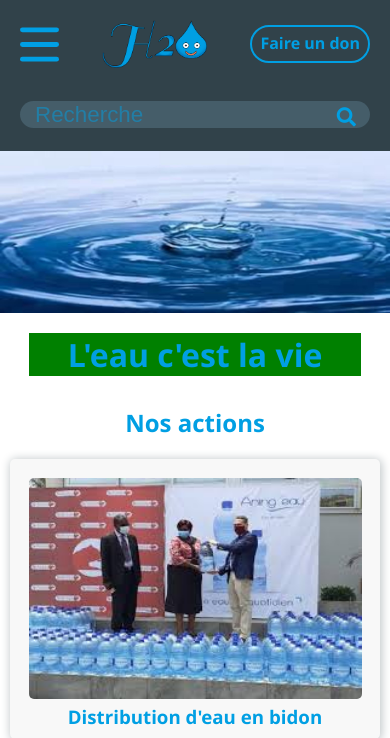
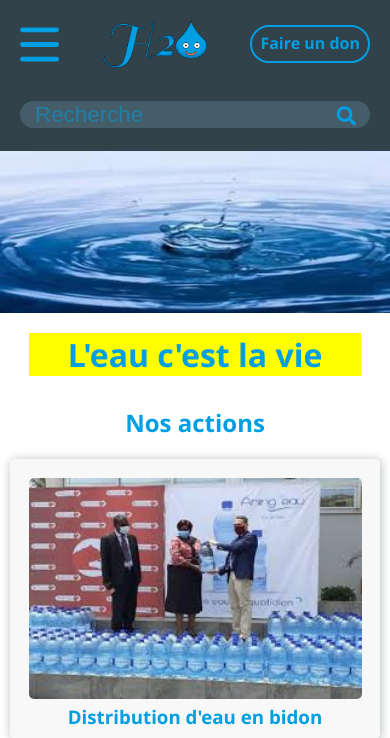
Before and after one commit to TahiKari/H2O, a PHP site: page / in a window 390 px wide. Shown: the top 738 px of the page. Run offline with PHP 8.4, Linux system fonts and the light colour scheme.

Commit message:
ft - H2O#16: modification responsive suite

```diff
--- a/public/css/style.css
+++ b/public/css/style.css
@@ -196,7 +196,7 @@ body {
 
 .fa-search {
   position: absolute;
-  top: 6px;
+  top: 5px;
   left: 90.5%;
 }
 
@@ -211,7 +211,8 @@ body {
   }
 
   .fa-search {
-    top: 7px;
+    top: 6px;
+    left: 91%;
   }
 }
 @media all and (min-width: 768px) {
@@ -1003,7 +1004,7 @@ footer li {
 h1 {
   width: 85%;
   margin-top: 20px;
-  background: green;
+  background: yellow;
 }
 
 .top {
--- a/sass/components/btn-search.scss
+++ b/sass/components/btn-search.scss
@@ -11,7 +11,7 @@
 
 .fa-search {
   position: absolute;
-  top: 6px;
+  top: 5px;
   left: 90.5%;
 }
 
@@ -27,7 +27,8 @@
   }
 
   .fa-search {
-    top: 7px;
+    top: 6px;
+    left: 91%;
   }
 }
 
--- a/sass/pages/content.scss
+++ b/sass/pages/content.scss
@@ -1,7 +1,7 @@
 h1 {
   width: 85%;
   margin-top: 20px;
-  background: green;
+  background: yellow;
 }
 .top {
   margin-bottom: 40px;
```
Also changed, not shown: 1 other file.
